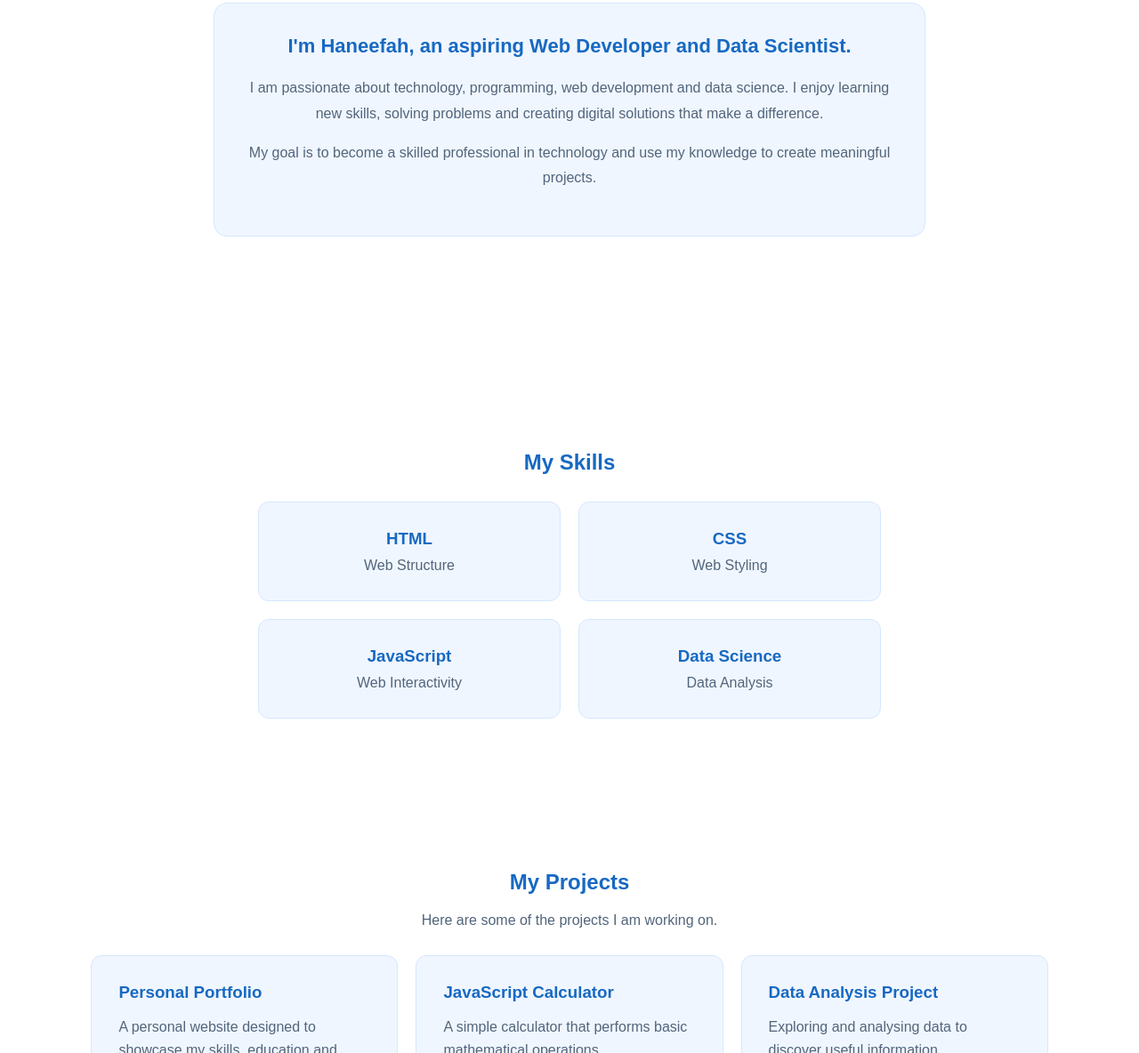
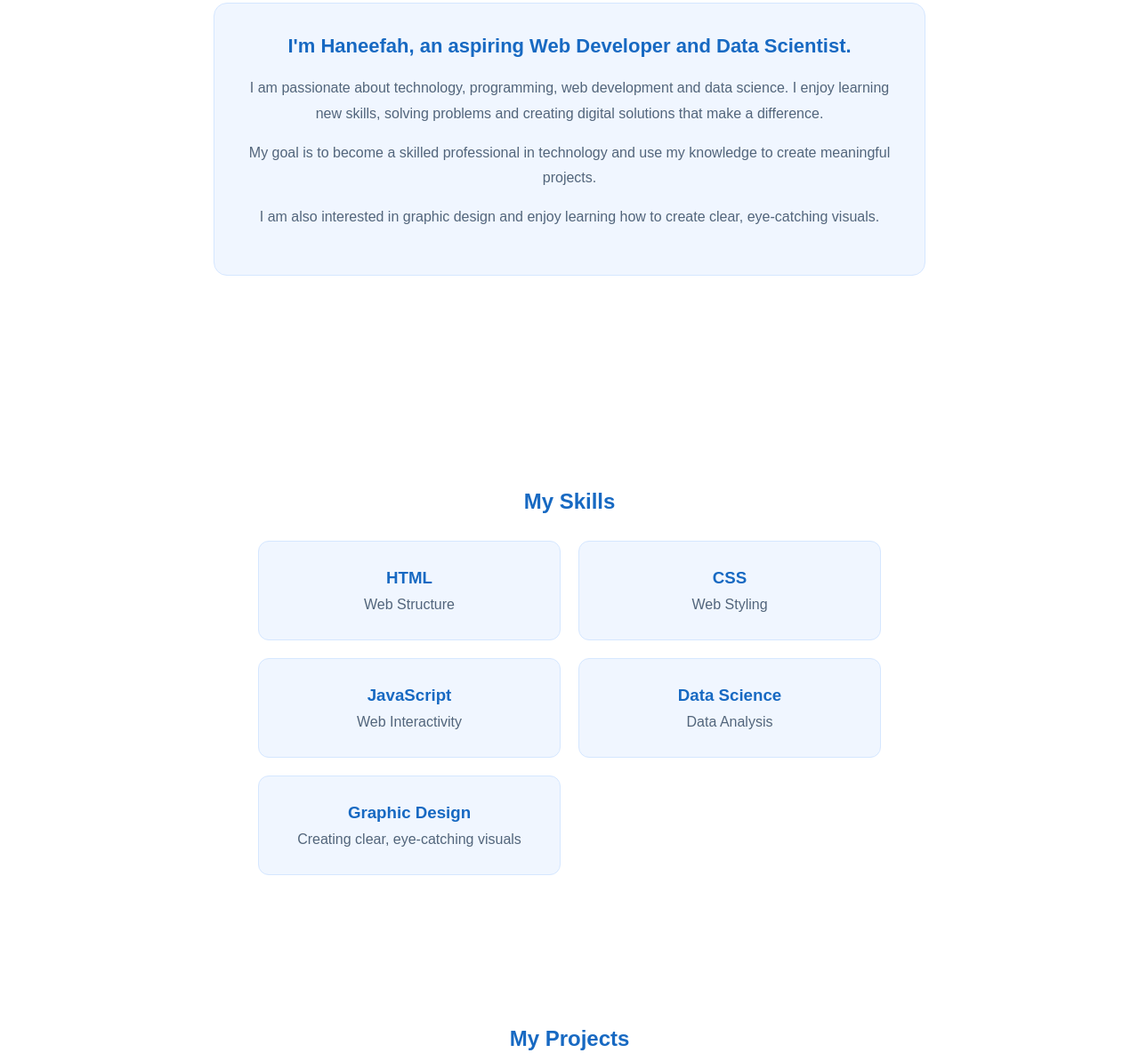
Before and after one commit to Haneefah09/haneey-portfolio, a plain HTML site: page index.html in a window 1280 px wide. Shown: the part 907-2091 px from the top of the page at 89% size. Drawn offline with Linux system fonts and the light colour scheme.

Commit message:
Enhance portfolio with Graphic Design skills
Added a new skill section for Graphic Design and updated the About Me section to include interests in graphic design.

```diff
--- a/index.html
+++ b/index.html
@@ -71,6 +71,11 @@
         meaningful projects.
       </p>
 
+     <p>
+      I am also interested in graphic design and enjoy learning
+      how to create clear, eye-catching visuals.
+    </p>
+
     </div>
 
   </div>
@@ -103,6 +108,11 @@
       <h3>Data Science</h3>
       <p>Data Analysis</p>
     </div>
+
+    <div class="skill-card">
+  <h3>Graphic Design</h3>
+  <p>Creating clear, eye-catching visuals</p>
+</div>
 
   </div>
 </section>
@@ -191,7 +201,7 @@
       with people in technology.
     </p>
 
-    <a href="musahaneefah3@gmail.com"
+    <a href="mailto:musahaneefah3@gmail.com"
        class="contact-btn">
        Send Me an Email
     </a>
```
